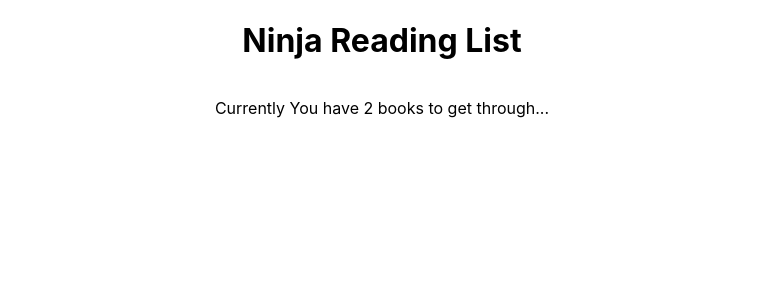
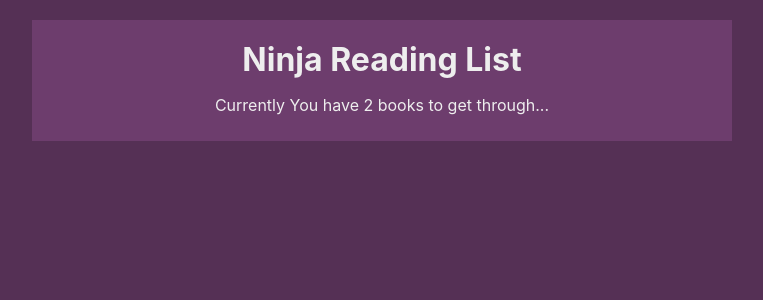
Before and after one commit to cherie-pavicoTsukayama/react-hooks-booklist, a React (Create React App) app: page / in a window 1280 px wide. Shown: the top 300 px of the page, without its empty margins (258-1021 px from the left). Built offline with nearby package versions, Linux system fonts and the light colour scheme.

Commit message:
created and styled the nav bar.

```diff
--- a/src/index.css
+++ b/src/index.css
@@ -5,26 +5,24 @@ body {
     sans-serif;
   -webkit-font-smoothing: antialiased;
   -moz-osx-font-smoothing: grayscale;
+  background: #553055;
 }
 
-code {
-  font-family: source-code-pro, Menlo, Monaco, Consolas, 'Courier New',
-    monospace;
+
+.App {
+  background: #4c2a4c;
+  margin: 20px auto;
+  width: 90%;
+  max-width: 700px;
+  color: #eee;
 }
 
-.container {
-  display: grid;
-  grid-template-columns: repeat(12, 1fr) ;
-  grid-template-rows: repeat(2, 1fr);
+.navbar {
+  padding: 10px 20px;
+  text-align: center;
+  background: #6d3d6d;
 }
 
-.nav-title {
-  grid-column: 4 / span 6;
-  text-align: center;
+.navbar h1 {
+  margin: 10px 0;
 }
-
-.nav-subheader {
-  grid-row: 2;
-  grid-column: 4 / span 6;
-  text-align: center;
-}
```
